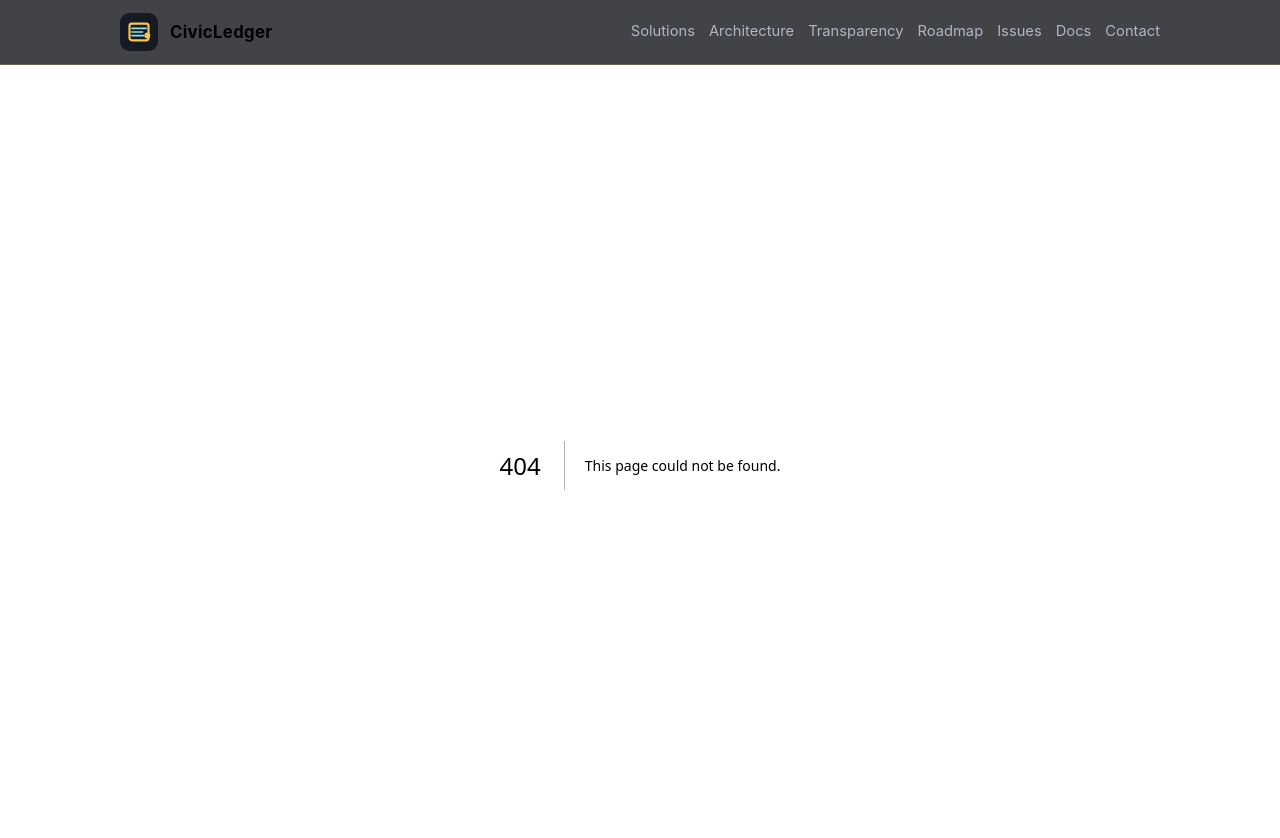
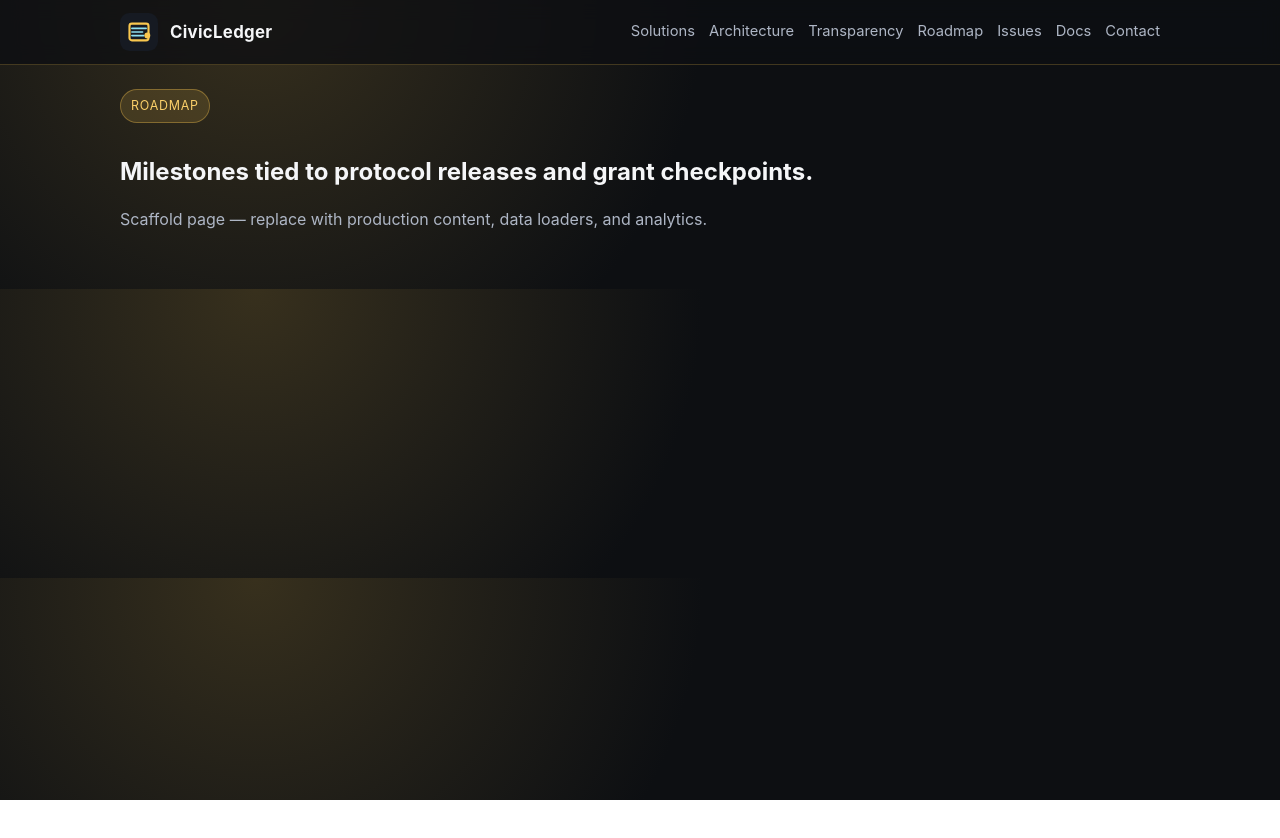
Before and after one commit to CivicLedger-Protocol/civicledger-frontend, a Next.js app: page /roadmap in a window 1280 px wide. Before the commit this address had no page. Shown: the top 838 px of the page. After the commit the page ends 800 px from the top, so only its background shows below. Built offline with nearby package versions, Linux system fonts and the light colour scheme.

Commit message:
chore: update React and Next.js dependencies

```diff
--- /dev/null
+++ b/app/roadmap/page.tsx
@@ -0,0 +1,11 @@
+export default function Page() {
+  return (
+    <section className="section">
+      <span className="tag">Roadmap</span>
+      <h2>Milestones tied to protocol releases and grant checkpoints.</h2>
+      <p style={{ color: "var(--muted)" }}>
+        Scaffold page — replace with production content, data loaders, and analytics.
+      </p>
+    </section>
+  );
+}
```
